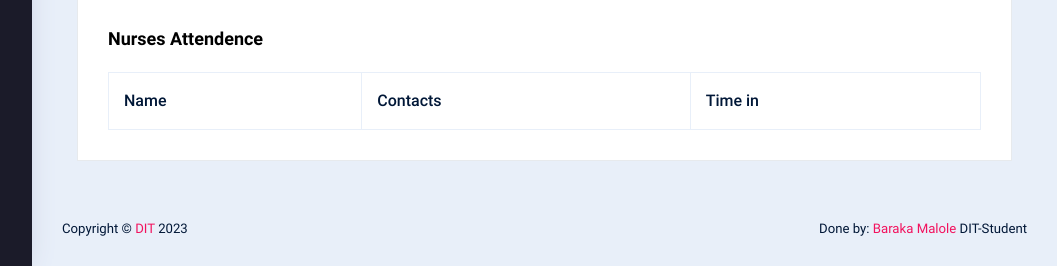
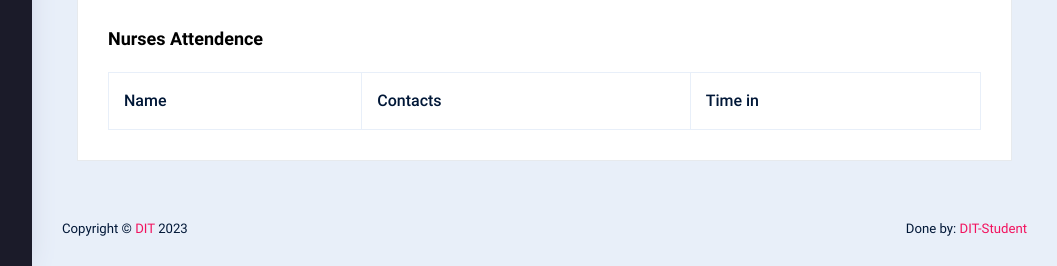
Before and after one commit to VicTech-Electronics/AssistMecktoniXSolutionFYP22_23, a Django app: page / in a window 1280 px wide. Shown: the part 661-927 px from the top of the page, without its empty margins (223-1280 px from the left). Run offline with Django 4.2, Linux system fonts and the light colour scheme; a user stored in the database is signed in; data comes from the database, SQL or seed files in the repository; lists and menus that the app fills with data are empty; some libraries are stand-ins or nearby versions.

Commit message:
Update name

```diff
--- a/template/home.html
+++ b/template/home.html
@@ -224,7 +224,7 @@
         <footer class="footer">
           <div class="d-sm-flex justify-content-center justify-content-sm-between">
             <span class="text-center text-sm-left d-block d-sm-inline-block">Copyright © <a href="" target="_blank">DIT</a> 2023</span>
-            <span class="float-none float-sm-right d-block mt-1 mt-sm-0 text-center">Done by: <a href="" target="_blank">Baraka Malole </a>DIT-Student</span>
+            <span class="float-none float-sm-right d-block mt-1 mt-sm-0 text-center">Done by: <a href="" target="_blank">DIT-Student</a></span>
           </div>
         </footer>
         <!-- partial -->
```
